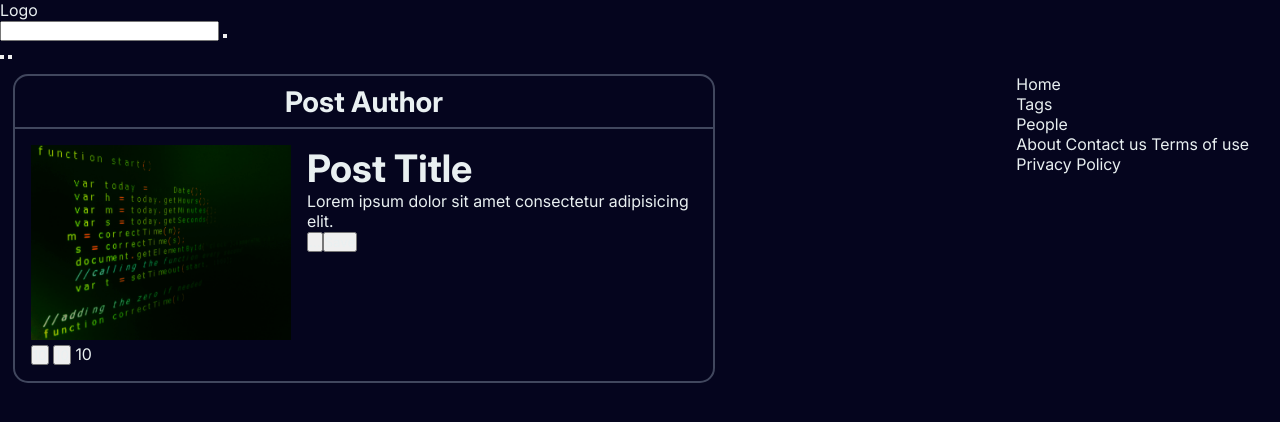
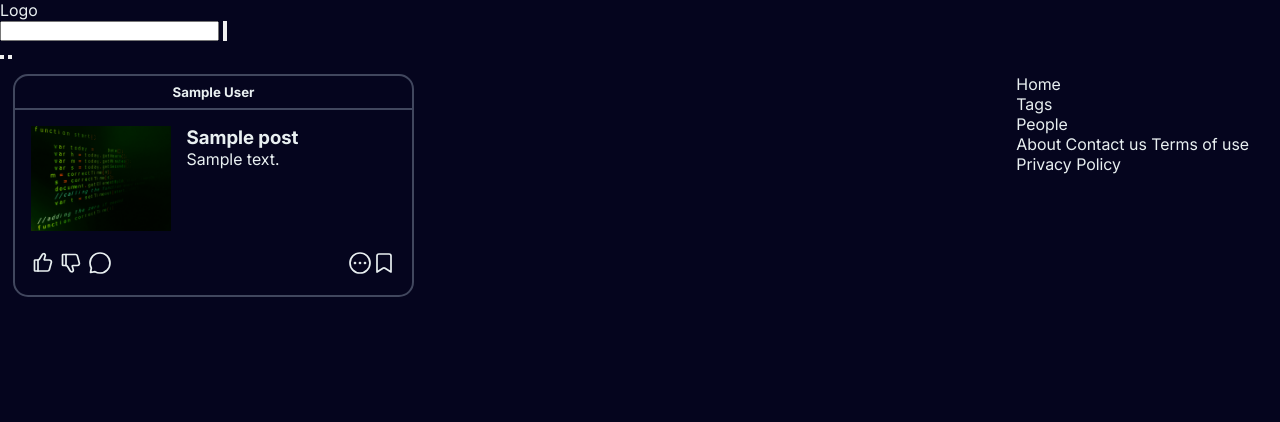
Before and after one commit to rafasilva9537/CompShares, a Django app: template blog/templates/blog/home.html in a window 1280 px wide. Shown: the top 422 px of the page. Run offline with Django 5.2, Linux system fonts and the light colour scheme; the template is opened without the code that fills it: values that come from a table or form of the project are taken from there, others are empty; tables that the repository leaves empty hold one stand-in row (values such as "Sample post").

Commit message:
Partially style homepage and add icons

```diff
--- a/blog/static/blog/css/style.css
+++ b/blog/static/blog/css/style.css
@@ -18,18 +18,6 @@
     font-family: Inter;
     color: var(--text);
 }
-
-h1 {font-size: 4.210rem; /* 67.36px */}
-
-h2 {font-size: 3.158rem; /* 50.56px */}
-
-h3 {font-size: 2.369rem; /* 37.92px */}
-
-h4 {font-size: 1.777rem; /* 28.48px */}
-
-h5 {font-size: 1.333rem; /* 21.28px */}
-
-small {font-size: 0.750rem; /* 12px */}
 
 a {
     text-decoration: none;
@@ -53,12 +41,13 @@ header {
     width: 80%;
     display: flex;
     flex-wrap: wrap;
+    gap: 20px;
 }
 
 .post-container {
     border: 2px solid var(--secondary);
     border-radius: 15px;
-    width: 70%;
+    width: 40%;
 }
 
 .post-author {
@@ -79,6 +68,24 @@ header {
 .right-post-subcontainer {
     width: 60%;
     margin-left: 1rem;
+    text-align: start;
+}
+
+.post-interactions {
+    padding-left: 1rem;
+    padding-right: 1rem;
+    padding-bottom: 1rem;
+    display: flex;
+    justify-content: space-between;
+}
+
+.post-interactions button {
+    background: none;
+    border: none;
+}
+
+.like-btn {
+
 }
 
 .post-image {
--- a/blog/templates/blog/home.html
+++ b/blog/templates/blog/home.html
@@ -12,34 +12,38 @@
         <a class="logo" href="">Logo</a>
         <form action="/" method="GET" class="search-form">
             <input type="search">
-            <button type="submit"></button>
+            <button type="submit"><img src=""></button>
         </form>
         <button class="notification-btn"></button>
         <button class="avatar-btn"></button>
     </header>
     <main class="homepage-main">
         <article class="posts-container">
+            {% for post in posts %}
             <div class="post-container">
-                <div class="post-author"><h4>Post Author</h4></div>
+                <div class="post-author"><h5>{{ post.user.first_name }} {{ post.user.last_name }}</h5></div>
                 <div class="post-subcontainer">
                     <div class="left-post-subcontainer">
-                        <a href=""><img class="post-image" src="{% static 'blog/images/image-test.jpeg' %}" alt="Post Image"></a>
-                        <div class="interactions">
-                            <button class="like-btn">10</button>
-                            <button class="dislike-btn">10</button>
-                            <a class="comments-link">10</a>
-                        </div>
+                        <a class="post-image-link" href=""><img class="post-image" src="{% static 'blog/images/image-test.jpeg' %}" alt="Post Image"></a>
                     </div>
                     <div class="right-post-subcontainer">
-                        <h3 class="post-title">Post Title</h3>
-                        <p class="post-description">Lorem ipsum dolor sit amet consectetur adipisicing elit.</p>
-                        <div class="post-options-container">
-                            <button type="button" class="post-options-btn">...</span>
-                            <button class="save-post-btn">Save</span>
-                        </div>
+                        <h3 class="post-title">{{ post.title }}</h3>
+                        <p class="post-description"> {{ post.description }}</p>
                     </div>
                 </div>
+                <div class="post-interactions">
+                    <span class="post-reactions-container">
+                        <button class="like-btn"><img src="{% static 'blog/icons/thumbs-up.svg' %}" alt="like button"></button>
+                        <button class="dislike-btn"><img src="{% static 'blog/icons/thumbs-down.svg' %}" alt="dislike button"></button>
+                        <a class="comments-link" alt="comment bubble"><img src="{% static 'blog/icons/chat-bubble-empty.svg' %}"></a>
+                    </span>
+                    <span class="post-options-container">
+                        <button type="button" class="post-options-btn"><img src="{% static 'blog/icons/more-horiz-circle.svg' %}"></span>
+                        <button class="save-post-btn"><img src="{% static 'blog/icons/bookmark.svg' %}"></span>
+                    </span>
+                </div>
             </div>
+            {% endfor %}
         </article>
         <aside class="sidebar">
             <nav class="sidebar-nav-topics">
```
Also changed, not shown: blog/static/blog/icons/bookmark.svg (added), blog/static/blog/icons/chat-bubble-empty.svg (added), blog/static/blog/icons/more-horiz-circle.svg (added), blog/static/blog/icons/search.svg (added), blog/static/blog/icons/thumbs-down.svg (added), blog/static/blog/icons/thumbs-up.svg (added).
